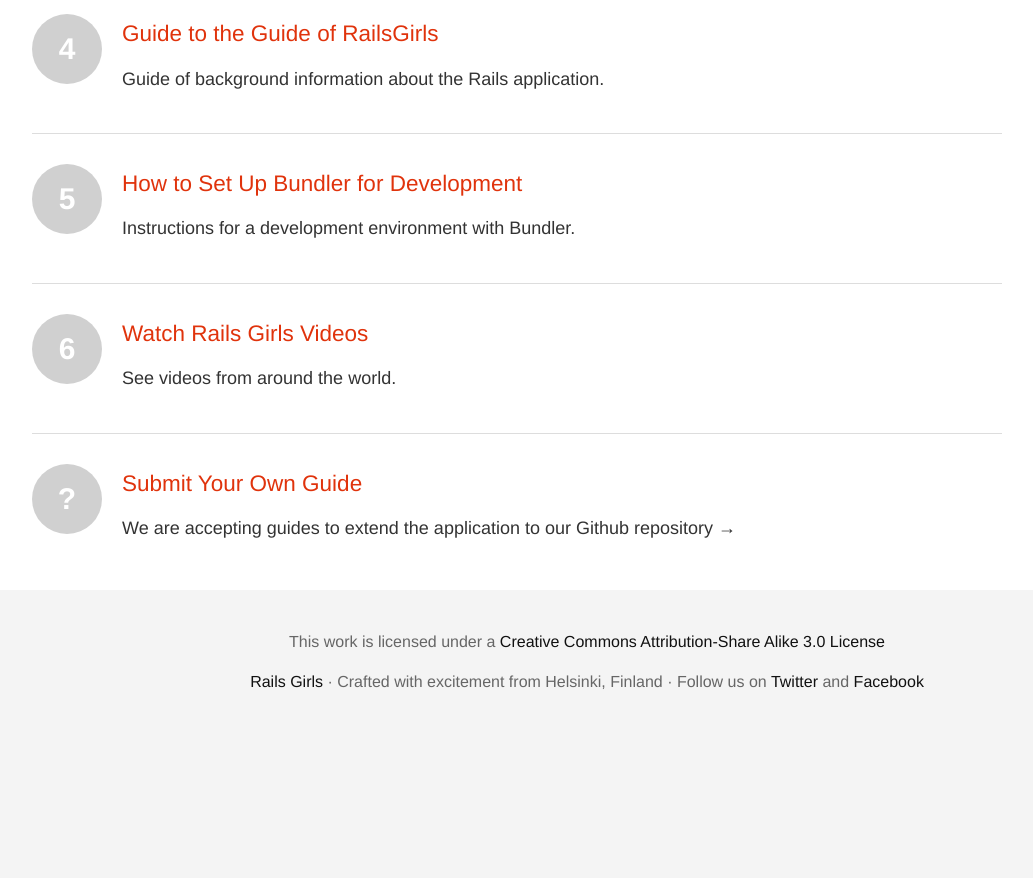
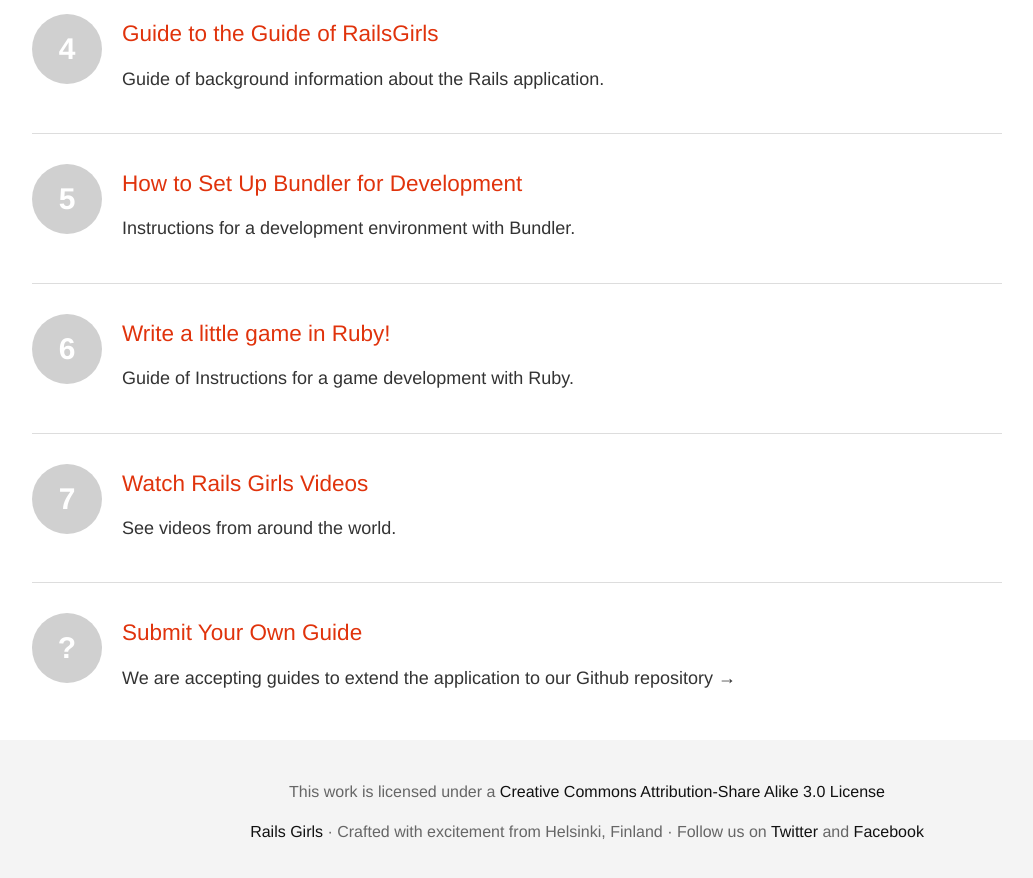
Before and after one commit to railsgirls/guides.railsgirls.com, a Jekyll site: the page built from index.html, in a window 1280 px wide and 900 px high, scrolled down 3165 px. Shown: the top 878 px of the window, without its empty margins (53-1086 px from the left). Built offline with Jekyll 4.4.1, drawn with Linux system fonts in a browser that asks for light colours; nearby versions of some CDN libraries; Markdown is read by kramdown in place of the engine named in the settings; before the commit the page ends 3915 px from its top, so only the background shows below that.

Commit message:
added ruby-game to table of contents

```diff
--- a/index.html
+++ b/index.html
@@ -160,8 +160,16 @@
   </li>
 
   <li>
+    <a href="ruby-game">
+      <i>6</i>
+      <h3>Write a little game in Ruby!</h3>
+      <p>Guide of Instructions for a game development with Ruby.</p>
+    </a>
+  </li>
+
+  <li>
     <a href="videos">
-      <i>6</i>
+      <i>7</i>
       <h3>Watch Rails Girls Videos</h3>
       <p>See videos from around the world.</p>
     </a>
```
